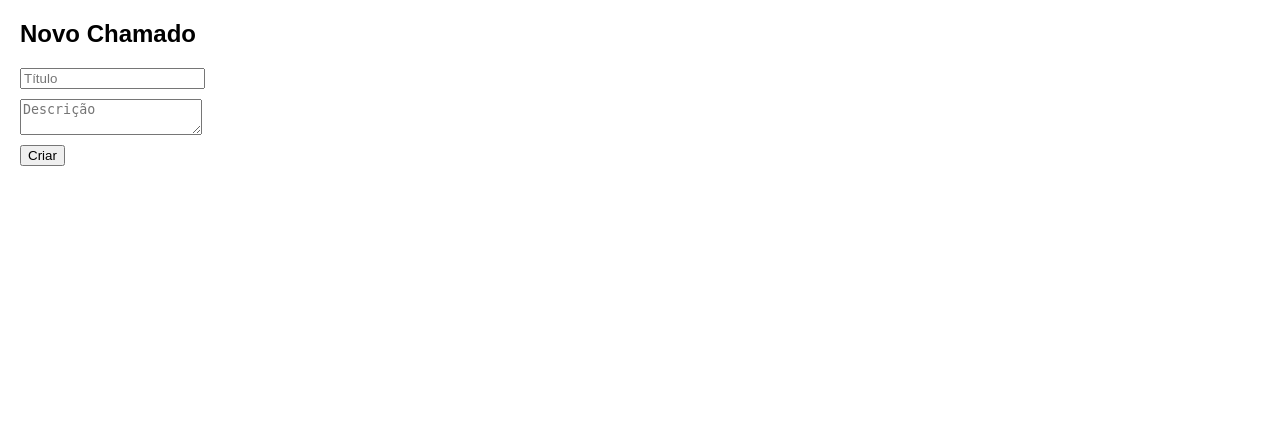
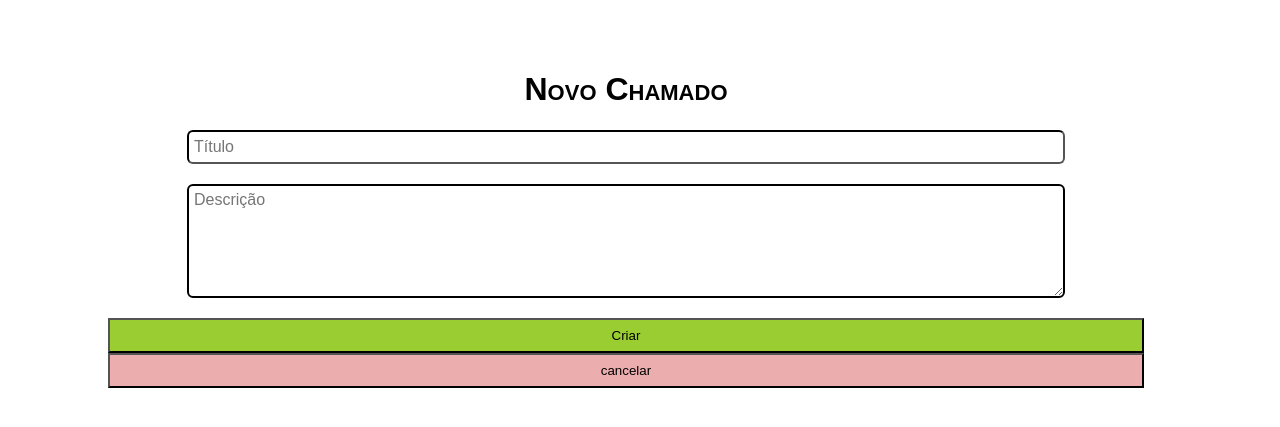
Before and after one commit to EduardoRizzo22/chamados_app, a Flask app: page /chamado/novo in a window 1280 px wide. Shown: the top 427 px of the page. Run offline with Flask 3, Linux system fonts and the light colour scheme; a user stored in the database is signed in.

Commit message:
atualização front
ajuste de telas login, dashboard e tela de criação de chamados

```diff
--- a/app/static/style.css
+++ b/app/static/style.css
@@ -1,2 +1,155 @@
-body { font-family: Arial; margin: 20px; }
-input, textarea { display: block; margin-bottom: 10px; }
+body {
+    display: flex;
+    flex-direction: column;
+    width: 90%;
+    height: 100%;
+    align-items: center;
+    align-content: center;
+    font-family: Arial;
+    margin: 50px;
+}
+
+input, textarea { display: block; margin-bottom: 20px; }
+
+h1{
+    font-weight: 600;
+    font-variant: small-caps;
+}
+
+#btnDiv{
+    width: 75%;
+    display: flex;
+    flex-direction: row;
+
+    align-items: center;
+    align-content: center;
+}
+
+#btn{
+    width: 90%;
+    height: 35px;
+    align-self: center;
+
+    border-color:black;
+    background-color: yellowgreen;
+}
+#btnCancel{
+    width: 90%;
+    height: 35px;
+    align-self: center;
+
+    border-color:black;
+    background-color: rgb(235, 173, 173);
+}
+#btnExclude{
+    width: 90%;
+    height: 35px;
+    align-self: center;
+
+    border-color:black;
+    background-color: rgb(235, 173, 173);
+}
+
+
+
+
+/* LOGIN */
+
+#formLogin{
+    width: 100%;
+    display: flex;
+    flex-direction: column;
+}
+
+#inputLogin{
+    width: 50%;
+    height: 20px;
+    align-self: center;
+
+    border-radius: 6px;
+    border-width: 2px;
+    border-color: black;
+    padding: 5px;
+
+    font-family: Arial;
+    font-size: medium;
+    font-weight: 200;
+}
+
+/* DASHBOARD */
+
+a{
+    width: 100%;
+    display: flex;
+    flex-direction: column;
+
+    text-decoration: none;
+}
+
+table{
+    margin-bottom: 5%;
+    align-content: space-around;
+    align-items: center;
+    align-content: center;
+    height: auto;
+}
+
+tr{
+    margin-top: 20%;
+    height: 50px;
+    align-items: center;
+    align-content: center;
+    border-bottom: 1px solid #ddd;
+}
+
+td{
+    padding-left: 20px;
+    padding-right: 20px;
+    margin-bottom: 20%;
+    align-items: center;
+    align-content: center;
+    align-self: center;
+}
+
+tr:nth-child(odd) {
+    background-color: rgb(218, 214, 214);
+  }
+
+
+/*CHAMADO NOVO */
+
+#formNovoChamado{
+    width: 100%;
+    display: flex;
+    flex-direction: column;
+}
+
+#tituloNovoChamado{
+    width: 75%;
+    height: 20px;
+    align-self: center;
+
+    border-radius: 6px;
+    border-width: 2px;
+    border-color: black;
+    padding: 5px;
+
+    font-family: Arial;
+    font-size: medium;
+    font-weight: 200;
+}
+
+#descricaoNovoChamado{
+    width: 75%;
+    height: 100px;
+    align-self: center;
+
+    border-radius: 6px;
+    border-width: 2px;
+    border-color: black;
+    padding: 5px;
+
+    font-family: Arial;
+    font-size: medium;
+    font-weight: 200;
+}
--- a/app/templates/chamados/novo.html
+++ b/app/templates/chamados/novo.html
@@ -1,9 +1,17 @@
-{% extends 'base.html' %}
-{% block content %}
-<h2>Novo Chamado</h2>
-<form method="post">
-    <input name="titulo" placeholder="Título">
-    <textarea name="descricao" placeholder="Descrição"></textarea>
-    <button type="submit">Criar</button>
-</form>
-{% endblock %}
+<!DOCTYPE html>
+<html>
+    <head>
+        <title>abertura de chamado</title>
+        <link rel="stylesheet" href="../../static/style.css">
+        <script> return novoChamado </script>
+    </head>
+    <body>
+        <h1>Novo Chamado</h1>
+        <form id="formNovoChamado" method="post">
+            <input id= "tituloNovoChamado" name="titulo" placeholder="Título">
+            <textarea id="descricaoNovoChamado" name="descricao" placeholder="Descrição"></textarea>
+            <button id="btn" type="submit">Criar</button>
+        </form>
+        <a href="/dashboard"><button id="btnCancel">cancelar</button></a>
+    </body>
+</html>
```
Also changed, not shown: app/templates/dashboard.html (+43 -10 lines), app/templates/login.html (+15 -9 lines), instance/chamados.db.
